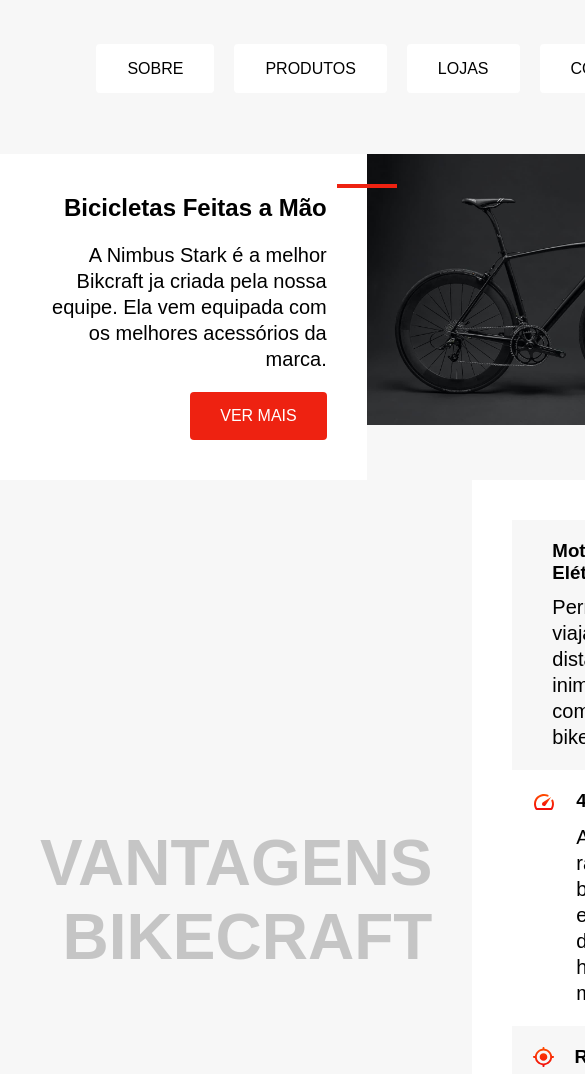
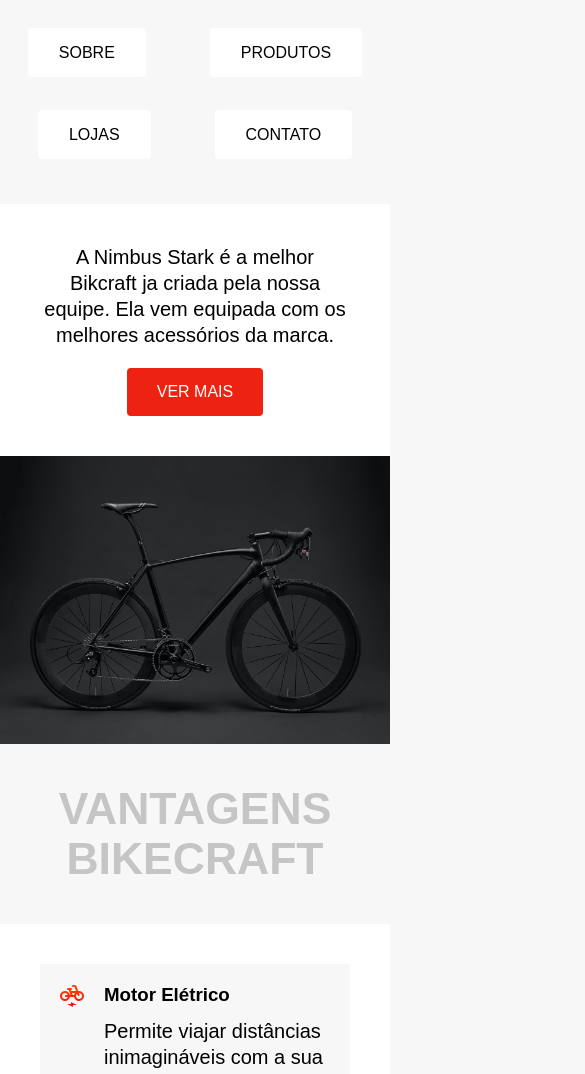
Before and after one commit to Mar0la/BikCraft, a plain HTML site: page index.html in a window 390 px wide. Shown: the part 108-1182 px from the top of the page, 585 px wide, since content can reach past the window. Drawn offline with Linux system fonts and the light colour scheme.

Commit message:
Add files via upload

```diff
--- a/style.css
+++ b/style.css
@@ -103,7 +103,7 @@ li {
 }
 
 .subtitulo {
-  font-size: 4rem;
+  font-size: 7ch;
   text-transform: uppercase;
   color: rgba(0, 0, 0, 0.2);
   text-align: right;
@@ -148,3 +148,37 @@ footer {
   padding: 2.5rem;
   box-sizing: border-box;
 }
+
+
+/*----------MEDIA----------*/
+
+@media (max-width: 1000px) {
+
+  *{
+    margin: 0;
+    padding: 0
+  }
+  .introdução {
+    place-items: center;
+    text-align: center;
+  }
+
+  .menu {
+    gap: 4rem;
+  }
+
+  .detalhe {
+    display: none
+  }
+  .subtitulo {
+    font-size: 5ch;
+  }
+
+  .conteudo {
+    grid-template-columns: 1fr;
+  }
+
+  .subtitulo {
+    text-align: center;
+  }
+}
```
